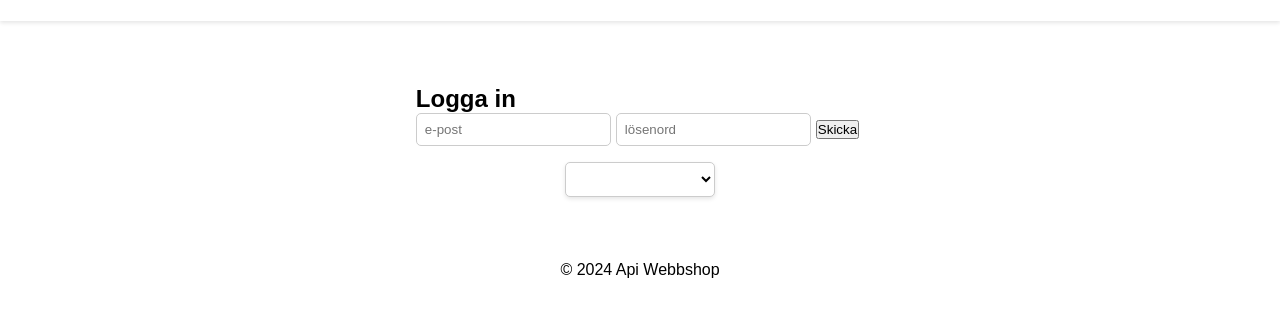
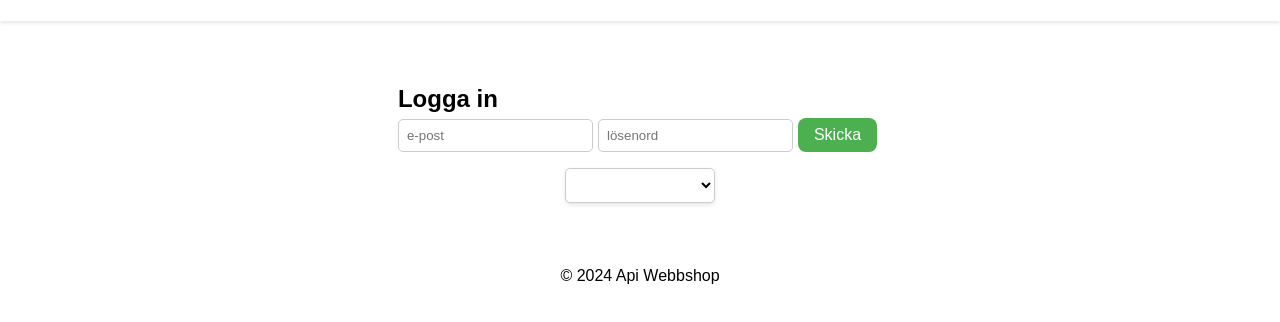
Before and after one commit to oscarkannerstedt/MI-fed23-Api-webshop, a plain HTML site: page frontend/index.html in a window 1280 px wide. Shown: the part 132-454 px from the top of the page. Drawn offline with Linux system fonts and the light colour scheme; no server answers.

Commit message:
add css styling

```diff
--- a/frontend/script.js
+++ b/frontend/script.js
@@ -13,9 +13,11 @@ const userOrder = {
 function init() {
     if (localStorage.getItem('user')) {
         console.log('is logged in');
+        fetchProducts();
         renderAppNav();
     } else {
         console.log('is not logged in');
+        fetchProducts();
         renderLogInForm();
     }
 }
@@ -98,6 +100,7 @@ function renderLogInForm() {
     const emailInput = document.createElement('input');
     const passwordInput = document.createElement('input');
     const logInUserButton = document.createElement('button');
+    logInUserButton.classList.add('log-in-button')
 
     emailInput.placeholder = 'e-post';
     passwordInput.placeholder = 'lösenord';
@@ -105,7 +108,7 @@ function renderLogInForm() {
     passwordInput.type = 'password';
     emailInput.type = 'email';
 
-    appNav.innerHTML = '<h2>Logga in</h2>';
+    appNav.innerHTML = '<div class="title-log-in"><h2>Logga in</h2></div>';
     logInUserButton.innerHTML = 'Skicka';
 
     appNav.append(emailInput, passwordInput, logInUserButton);
@@ -146,14 +149,6 @@ async function logInUser(user) {
         }
     });
 }
-
-// async function fetchProducts() {
-//     await fetch('http://localhost:3000/api/products')
-//     .then((res) => res.json().then((data) => {
-//         renderProducts(data);
-//     })
-//     );
-// }
 
 categoryDropdown.addEventListener('change', () => {
     const selectedCategory = categoryDropdown.value;
@@ -350,5 +345,5 @@ function renderOrderPage(orders) {
     }
 }
 
-fetchProducts();
+// fetchProducts();
 init();
--- a/frontend/style/style.css
+++ b/frontend/style/style.css
@@ -58,6 +58,10 @@ input[type="password"] {
     font-size: 16px;
   }
 
+  .create-user-button:hover {
+    background-color: #45a049;
+  }
+
   .app {
     display: grid;
     grid-template-columns: 1fr;
@@ -68,6 +72,24 @@ input[type="password"] {
   .app-nav {
     margin: 0 auto;
     margin-top: 1.5rem;
+  }
+
+  .title-log-in {
+    margin-bottom: 5px;
+  }
+
+  .log-in-button {
+    background-color: #4CAF50;
+    color: white;
+    border: none;
+    border-radius: 8px;
+    cursor: pointer;
+    padding: 8px 16px;
+    font-size: 16px;
+  }
+
+  .log-in-button:hover {
+    background-color: #45a049;
   }
 
 .app-nav input,
```
Also changed, not shown: frontend/index.html (+0 -1 lines), frontend/img/127.0.0.1_5500_frontend_.png (deleted).
